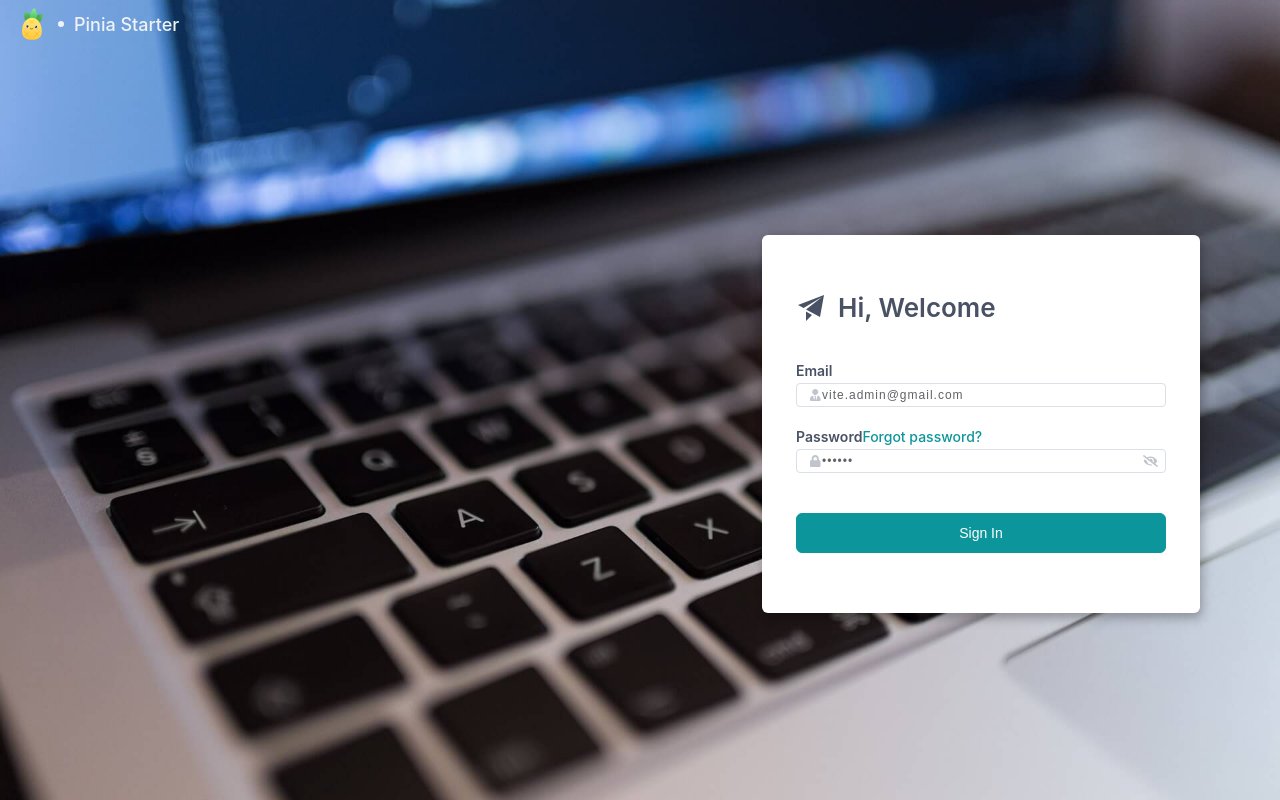
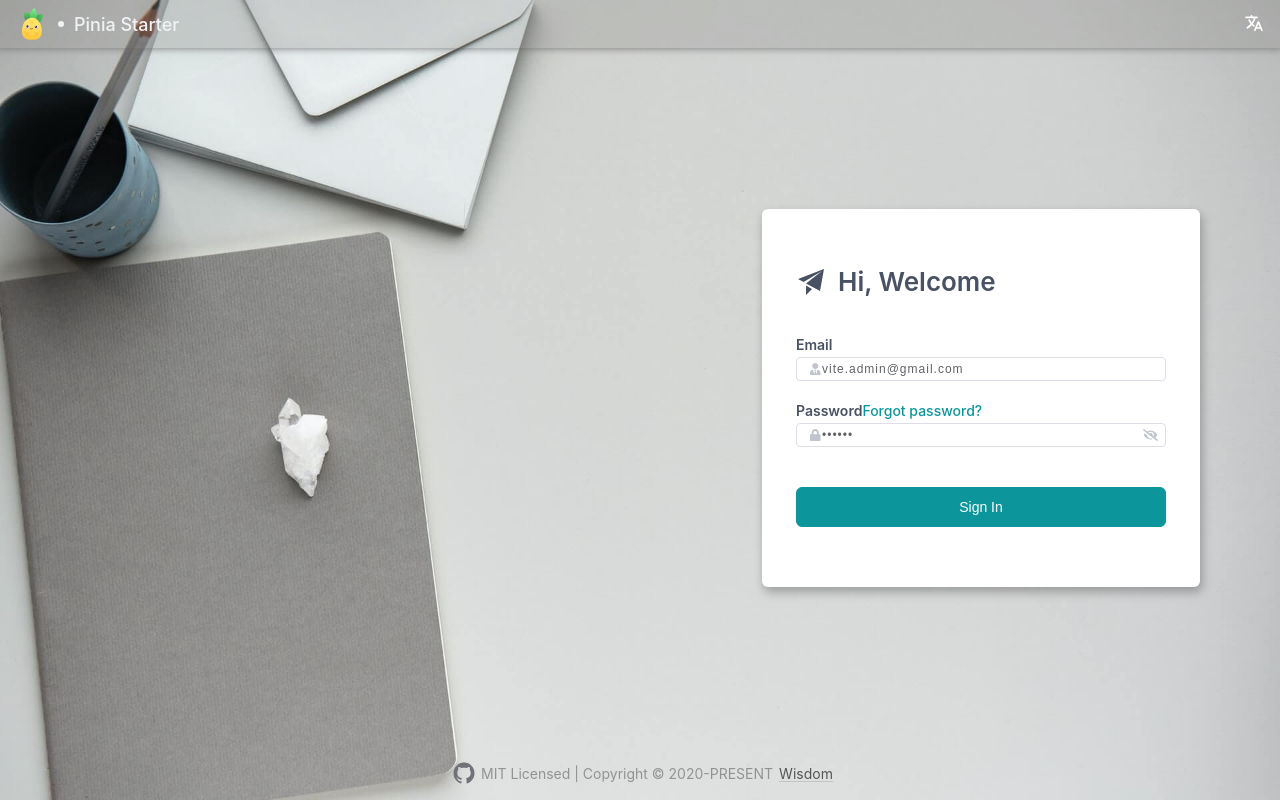
Before and after one commit to pdsuwwz/vite-pinia-starter, a Vue app: page /en/user/login in a window 1280 px wide. Built offline with nearby package versions, Linux system fonts and the light colour scheme.

Commit message:
:octocat: feat: update login styles

```diff
--- /dev/null
+++ b/src/components/Footer/index.vue
@@ -0,0 +1,80 @@
+<template>
+  <footer
+    class="footer"
+    :class="{
+      'border': showBorder
+    }"
+  >
+    <div
+      class="container"
+    >
+      <p
+        class="text"
+      >
+        <Octocat />
+        MIT Licensed | Copyright © 2020-PRESENT <a
+          target="_blank"
+          :href="link"
+          class="github-link"
+        >
+          Wisdom
+        </a>
+      </p>
+    </div>
+  </footer>
+</template>
+<script>
+import { defineComponent, ref } from 'vue'
+import Octocat from './octocat.vue'
+
+export default defineComponent({
+  name: 'Footer',
+  components: {
+    Octocat
+  },
+  props: {
+    showBorder: {
+      type: Boolean,
+      default: false
+    }
+  },
+  setup () {
+    const link = ref('https://github.com/pdsuwwz')
+    return {
+      link
+    }
+  }
+})
+</script>
+<style lang="scss" scoped>
+.footer {
+  margin: 0 auto;
+  width: 100%;
+  &.border {
+    border-top: 1px solid rgba(#3c3c43, .12);
+  }
+  .container {
+    padding: 14px 0 14px;
+    .text {
+      display: flex;
+      justify-content: center;
+      align-items: center;
+      flex-wrap: wrap;
+      margin: 0;
+      text-align: center;
+      line-height: 1;
+      font-size: 1rem;
+      color: #929292;
+    }
+  }
+}
+.github-link {
+  color: #555;
+  border-bottom: 1px solid rgba(#7d7d7d, .3);
+  transition: border .3s ease-in-out;
+  margin-left: 6px;
+  &:hover {
+    border-color: #7d7d7d;
+  }
+}
+</style>
--- /dev/null
+++ b/src/components/Footer/octocat.vue
@@ -0,0 +1,45 @@
+<template>
+  <a
+    class="octocat-link"
+    target="_blank"
+    :href="link"
+  >
+    <svg
+      width="22"
+      height="22"
+      viewBox="0 0 14 14"
+      fill="none"
+      xmlns="http://www.w3.org/2000/svg"
+    ><path
+      fill-rule="evenodd"
+      clip-rule="evenodd"
+      d="M7.02751 0.333496C3.34571 0.333496 0.333332 3.40836 0.333332 7.16653C0.333332 10.1845 2.23002 12.7468 4.90769 13.6579C5.2424 13.7149 5.35397 13.4871 5.35397 13.3163C5.35397 13.1454 5.35397 12.7468 5.35397 12.1774C3.51307 12.576 3.12257 11.2664 3.12257 11.2664C2.84365 10.4692 2.39737 10.2414 2.39737 10.2414C1.72795 9.8428 2.39737 9.8428 2.39737 9.8428C3.06679 9.89974 3.4015 10.5261 3.4015 10.5261C4.01513 11.5511 4.96347 11.2664 5.35397 11.0955C5.40975 10.64 5.57711 10.3553 5.80024 10.1845C4.29405 10.0136 2.73208 9.44421 2.73208 6.82488C2.73208 6.08463 3.011 5.45827 3.4015 5.00274C3.4015 4.77497 3.12257 4.09166 3.51307 3.18059C3.51307 3.18059 4.07091 3.00977 5.35397 3.8639C5.91181 3.69307 6.46966 3.63613 7.02751 3.63613C7.58536 3.63613 8.14321 3.69307 8.70105 3.8639C9.98411 2.95283 10.542 3.18059 10.542 3.18059C10.9324 4.14861 10.6535 4.83191 10.5977 5.00274C11.044 5.45827 11.2672 6.08463 11.2672 6.82488C11.2672 9.44421 9.70518 10.0136 8.19899 10.1845C8.42213 10.4122 8.64527 10.8108 8.64527 11.4372C8.64527 12.3482 8.64527 13.0885 8.64527 13.3163C8.64527 13.4871 8.75684 13.7149 9.09155 13.6579C11.7692 12.7468 13.6659 10.1845 13.6659 7.16653C13.7217 3.40836 10.7093 0.333496 7.02751 0.333496Z"
+      fill="currentColor"
+    /></svg>
+  </a>
+</template>
+
+<script>
+import { defineComponent, ref } from 'vue'
+
+export default defineComponent({
+  name: 'Octocat',
+  setup  () {
+    const link = ref('https://github.com/pdsuwwz/vite-pinia-starter')
+    return {
+      link
+    }
+  }
+})
+</script>
+<style lang="scss" scoped>
+.octocat-link {
+  width: 22px;
+  margin: 0 6px;
+  color: #71717a;
+  transition: .2s color;
+  &:hover {
+    color: #3f3f46;
+  }
+}
+</style>
--- a/src/components/Layout/LayoutArea.vue
+++ b/src/components/Layout/LayoutArea.vue
@@ -24,6 +24,7 @@
         </section>
       </div>
     </div>
+    <Footer show-border />
   </div>
 </template>
 
--- a/src/components/Navigation/Avatar.vue
+++ b/src/components/Navigation/Avatar.vue
@@ -81,5 +81,6 @@ export default defineComponent({
   display: flex;
   align-items: center;
   user-select: none;
+  white-space: nowrap;
 }
 </style>
--- a/src/components/index.js
+++ b/src/components/index.js
@@ -5,6 +5,7 @@ import OptionsMenu from '@/components/OptionsMenu/index.vue'
 import Tooltip from '@/components/Tooltip.vue'
 import LayoutArea from '@/components/Layout/LayoutArea.vue'
 import LayoutSection from '@/components/Layout/LayoutSection.vue'
+import Footer from '@/components/Footer/index.vue'
 
 const Components = {
   install (app) {
@@ -19,7 +20,8 @@ const componentList = [
   OptionsMenu,
   Tooltip,
   LayoutArea,
-  LayoutSection
+  LayoutSection,
+  Footer
 ]
 
 export default Components
--- a/src/locales/Translations.vue
+++ b/src/locales/Translations.vue
@@ -1,13 +1,14 @@
 <template>
   <el-dropdown
     class="translations-box"
+    popper-class="translations-box"
     :class="{
       'is-dark': dark
     }"
     trigger="click"
     @command="handleChange"
   >
-    <span>
+    <span class="icon-outer">
       <!-- Translations<el-icon class="el-icon--right">
         <ArrowDown />
       </el-icon> -->
@@ -21,15 +22,18 @@
           v-for="(localeItem, index) in localesList"
           :key="index"
           :command="localeItem"
+          :disabled="currentLocale === localeItem.localeCode"
         >
-          {{ localeItem.localeName }}
+          <span class="custom-dropdown-item">
+            {{ localeItem.localeName }}
+          </span>
         </el-dropdown-item>
       </el-dropdown-menu>
     </template>
   </el-dropdown>
 </template>
 <script>
-import { defineComponent, ref } from 'vue'
+import { computed, defineComponent, ref } from 'vue'
 import { localesMapping } from '@/locales'
 import { useUserAccountStore } from '@/modules/UserAccount/store'
 
@@ -53,6 +57,8 @@ export default defineComponent({
     const router = useRouter()
     const userAccountStore = useUserAccountStore()
     const localesList = ref(localesMapping)
+    const currentLocale = computed(() => userAccountStore.locale)
+
     const handleChange = (targetLocaleItem) => {
       setTimeout(() => {
         const { localeCode } = targetLocaleItem
@@ -69,6 +75,7 @@ export default defineComponent({
     }
     return {
       localesList,
+      currentLocale,
       handleChange
     }
   }
@@ -84,12 +91,15 @@ export default defineComponent({
   &.is-dark {
     color: #495164;
   }
-  .el-dropdown-selfdefine {
+  .icon-outer {
     display: flex;
     align-items: center;
     &:hover {
       color: $--color-primary;
     }
   }
+  .custom-dropdown-item {
+    white-space: nowrap;
+  }
 }
 </style>
--- a/src/modules/UserAccount/pages/login.vue
+++ b/src/modules/UserAccount/pages/login.vue
@@ -31,6 +31,7 @@
         </template>
       </UserAccountContainerLayout>
     </div>
+    <Footer />
   </div>
 </template>
 
@@ -211,12 +212,14 @@ export default defineComponent({
   background-image: url('@/assets/images/logo-background.jpg');
   background-repeat: no-repeat;
   background-size: cover;
-  background-position: center;
   .user-account-nav {
     display: flex;
     justify-content: space-between;
     color: #f0f2f5;
     padding: 0px 16px;
+    box-shadow: 0px -3px 8px 3px #727272;
+    // box-shadow: 0 1px 4px 3px rgb(0 21 41 / 8%);
+    background-color: rgba(#8d8b89, 30%);
     .nav-left,
     .nav-right {
       display: flex;
```
Also changed, not shown: src/assets/images/logo-background.jpg.
